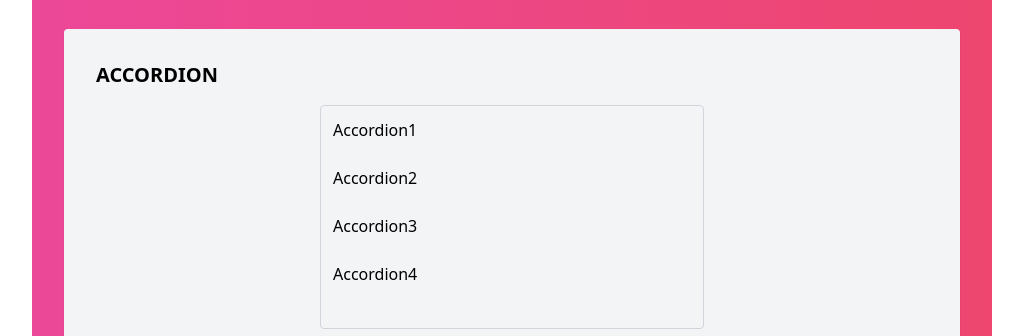
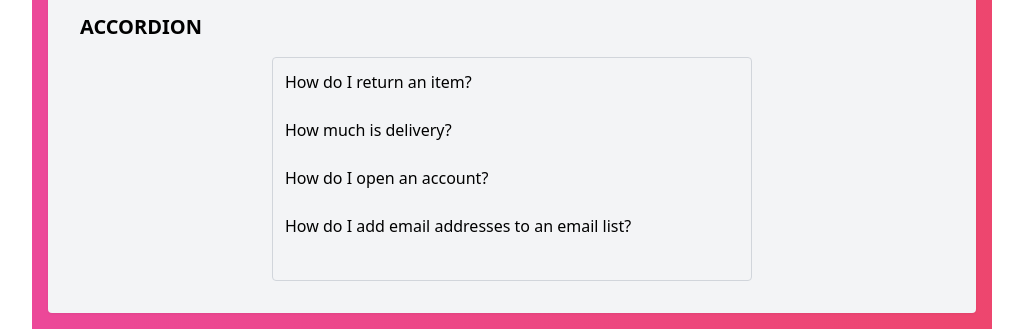
Before and after one commit to diegoinjp/react-components, a React (Vite) app: page / in a window 1280 px wide. Shown: the part 1811-2147 px from the top of the page, without its empty margins (128-1151 px from the left). Built offline with nearby package versions, Linux system fonts and the light colour scheme.

Commit message:
Update accordion

```diff
--- /dev/null
+++ b/src/api/faq.ts
@@ -0,0 +1,24 @@
+import { AccordionType } from '../utils/types';
+
+export const faqItems: AccordionType[] = [
+  {
+    title: 'How do I return an item?',
+    content:
+      'Lorem ipsum dolor sit amet consectetur adipisicing elit. Incidunt iste iure inventore, magnam maiores deserunt! Iusto est amet optio error animi, aspernatur aliquid tempore recusandae. Eligendi, assumenda harum! Ducimus, dolor?',
+  },
+  {
+    title: 'How much is delivery?',
+    content:
+      'consectetur adipisicing elit. Incidunt iste iure inventore, magnam maiores deserunt! Iusto est amet optio error animi, aspernatur aliquid tempore recusandae. Eligendi, assumenda harum! Ducimus, dolor?',
+  },
+  {
+    title: 'How do I open an account?',
+    content:
+      'Lorem ipsum dolor sit amet consecteturiste iure inventore, magnam maiores deserunt! Iusto est amet optio error animi, aspernatur aliquid tempore recusandae. Eligendi, assumenda harum! Ducimus, dolor?',
+  },
+  {
+    title: 'How do I add email addresses to an email list?',
+    content:
+      'ste iure inventore, magnam maiores deserunt! Iusto est amet optio error animi, aspernatur aliquid tempore recusandae. Eligendi, assumenda harum! Ducimus, dolor?',
+  },
+];
--- a/src/components/Accordion.tsx
+++ b/src/components/Accordion.tsx
@@ -1,32 +1,5 @@
 import React, { useState } from 'react';
-
-type AccordionType = {
-  title: string;
-  content: string;
-};
-
-const accordion: AccordionType[] = [
-  {
-    title: 'Accordion1',
-    content:
-      'Lorem ipsum dolor sit amet consectetur adipisicing elit. Incidunt iste iure inventore, magnam maiores deserunt! Iusto est amet optio error animi, aspernatur aliquid tempore recusandae. Eligendi, assumenda harum! Ducimus, dolor?',
-  },
-  {
-    title: 'Accordion2',
-    content:
-      'consectetur adipisicing elit. Incidunt iste iure inventore, magnam maiores deserunt! Iusto est amet optio error animi, aspernatur aliquid tempore recusandae. Eligendi, assumenda harum! Ducimus, dolor?',
-  },
-  {
-    title: 'Accordion3',
-    content:
-      'Lorem ipsum dolor sit amet consecteturiste iure inventore, magnam maiores deserunt! Iusto est amet optio error animi, aspernatur aliquid tempore recusandae. Eligendi, assumenda harum! Ducimus, dolor?',
-  },
-  {
-    title: 'Accordion4',
-    content:
-      'ste iure inventore, magnam maiores deserunt! Iusto est amet optio error animi, aspernatur aliquid tempore recusandae. Eligendi, assumenda harum! Ducimus, dolor?',
-  },
-];
+import { faqItems } from '../api/faq';
 
 function Accordion() {
   const [activeIdx, setActiveIdx] = useState<number>(-1);
@@ -40,8 +13,8 @@ function Accordion() {
   };
 
   return (
-    <div className="w-96 bg-gray-100 rounded border border-gray-300 inline-block">
-      {accordion.map((item, index) => {
+    <div className=" w-full md:w-[30rem] bg-gray-100 rounded border border-gray-300 inline-block">
+      {faqItems.map((item, index) => {
         return (
           <>
             <div
--- a/src/components/GradientPanel.tsx
+++ b/src/components/GradientPanel.tsx
@@ -5,7 +5,7 @@ export interface GradientType {
   p?: number;
 }
 
-export default function GradientPanel({ children, p = 2 }: GradientType) {
+export default function GradientPanel({ children, p = 1 }: GradientType) {
   return (
     <div
       style={{ padding: `${p}rem` }}
--- a/src/utils/types.ts
+++ b/src/utils/types.ts
@@ -22,6 +22,12 @@ export type PostProps = {
   tags?: string[];
   imgUrl?: string;
 };
+
+export type AccordionType = {
+  title: string;
+  content: string;
+};
+
 // export type CardTypes = {
 //   title:
 //   content:
```
